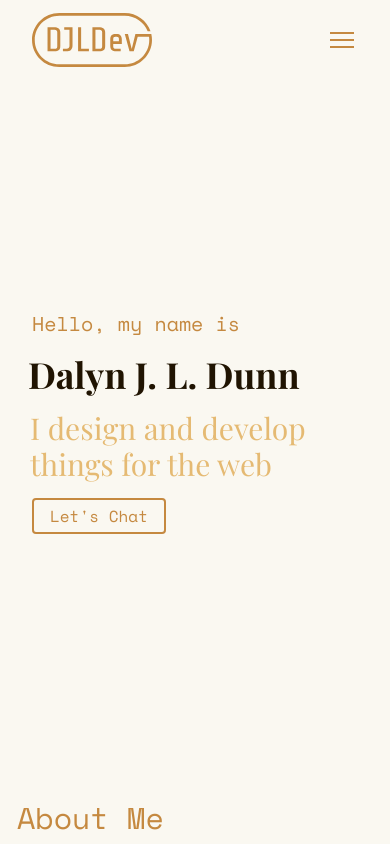
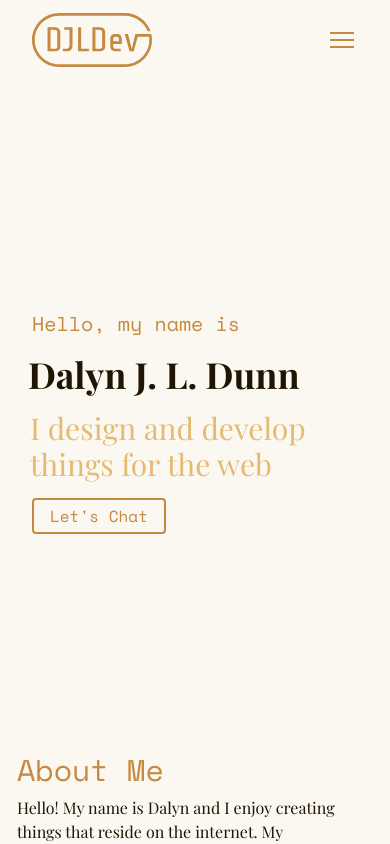
Before and after one commit to champloo30/portfolio-v2, a Next.js app: page / in a window 390 px wide. Shown: the top 844 px of the page. Built offline with nearby package versions, Linux system fonts and the light colour scheme; a web font is replaced by a local one.

Commit message:
fixed mobile spacing

```diff
--- a/src/pages/AboutPage.tsx
+++ b/src/pages/AboutPage.tsx
@@ -4,9 +4,9 @@ import DJLD from '../assets/DJLD.jpg'
 
 export default function AboutPage() {
   return (
-    <div id='about' className='h-[75rem] md:h-screen flex flex-col lg:flex-row justify-center items-center h-screen font-light_display dark:font-dark_display mx-8 md:mx-16 lg:mx-48 md:gap-4 lg:gap-0'>
+    <div id='about' className='h-[76rem] md:h-screen flex flex-col lg:flex-row justify-center items-center h-screen font-light_display dark:font-dark_display mx-8 md:mx-16 lg:mx-48 md:gap-4 lg:gap-0'>
       <div className='flex lg:flex-1 flex-col justify-center items-start gap-2'>
-        <h1 className="text-3xl lg:text-5xl font-light_mono dark:font-dark_mono text-title dark:text-dark_title mt-24 md:mt-0">About Me</h1>
+        <h1 className="text-3xl lg:text-5xl font-light_mono dark:font-dark_mono text-title dark:text-dark_title mt-0">About Me</h1>
         <p className='w-80 md:w-full lg:w-5/6 text-primary dark:text-dark_primary'>
           Hello! My name is Dalyn and I enjoy creating things that reside on the internet. My journey in Web Development began early 2021 when I finally decided to listen to a friend and try my hand at a career in Computer Science. FreeCodeCamp’s Responsive Web Developer course is what was recommended for me to start and I’ve never looked back!
         </p>
--- a/src/pages/ProjectsPage.tsx
+++ b/src/pages/ProjectsPage.tsx
@@ -7,7 +7,7 @@ import YTTC from '../assets/yttc-screenshot.png'
 
 export default function ProjectsPage() {
   return (
-    <div id='projects' className='h-[155rem] md:h-[184rem] lg:h-[115rem] flex flex-col gap-16 lg:gap-12 items-start justify-center h-screen font-light_display dark:font-dark_display mx-8 md:mx-16 lg:mx-48 py-24'>
+    <div id='projects' className='h-[156rem] md:h-[184rem] lg:h-[115rem] flex flex-col gap-16 lg:gap-12 items-start justify-center h-screen font-light_display dark:font-dark_display mx-8 md:mx-16 lg:mx-48 py-24'>
       <h1 className="text-3xl md:text-4xl lg:text-5xl font-light_mono dark:font-dark_mono text-primary dark:text-dark_primary">Some Things I’ve Made</h1>
       <div className='flex flex-col gap-16 lg:gap-32'>
         <div className='flex flex-col lg:flex-row justify-center items-center gap-4 lg:gap-0 bg-tertiary/60 dark:bg-dark_tertiary/60 lg:bg-inherit lg:dark:bg-inherit w-[22rem] md:w-full p-4 lg:p-0 rounded'>
```
